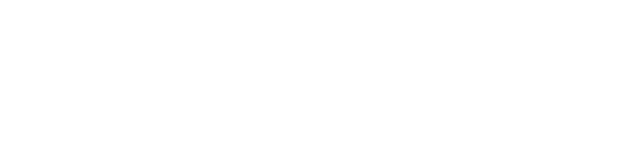
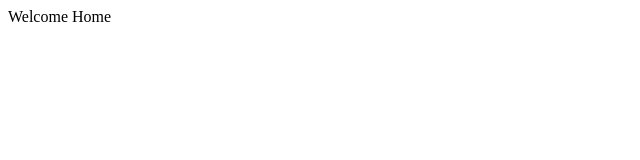
Before and after one commit to Folatife/intro-git2, a plain HTML site: page index.html in a window 1280 px wide. Shown: the whole page, without its empty margins (0-640 px from the left). Drawn offline with Linux system fonts and the light colour scheme.

Commit message:
add some text to body

```diff
--- a/index.html
+++ b/index.html
@@ -6,6 +6,5 @@
     <title>Document</title>
 </head>
 <body>
-
-</body>
+    Welcome Home
 </html>
```
